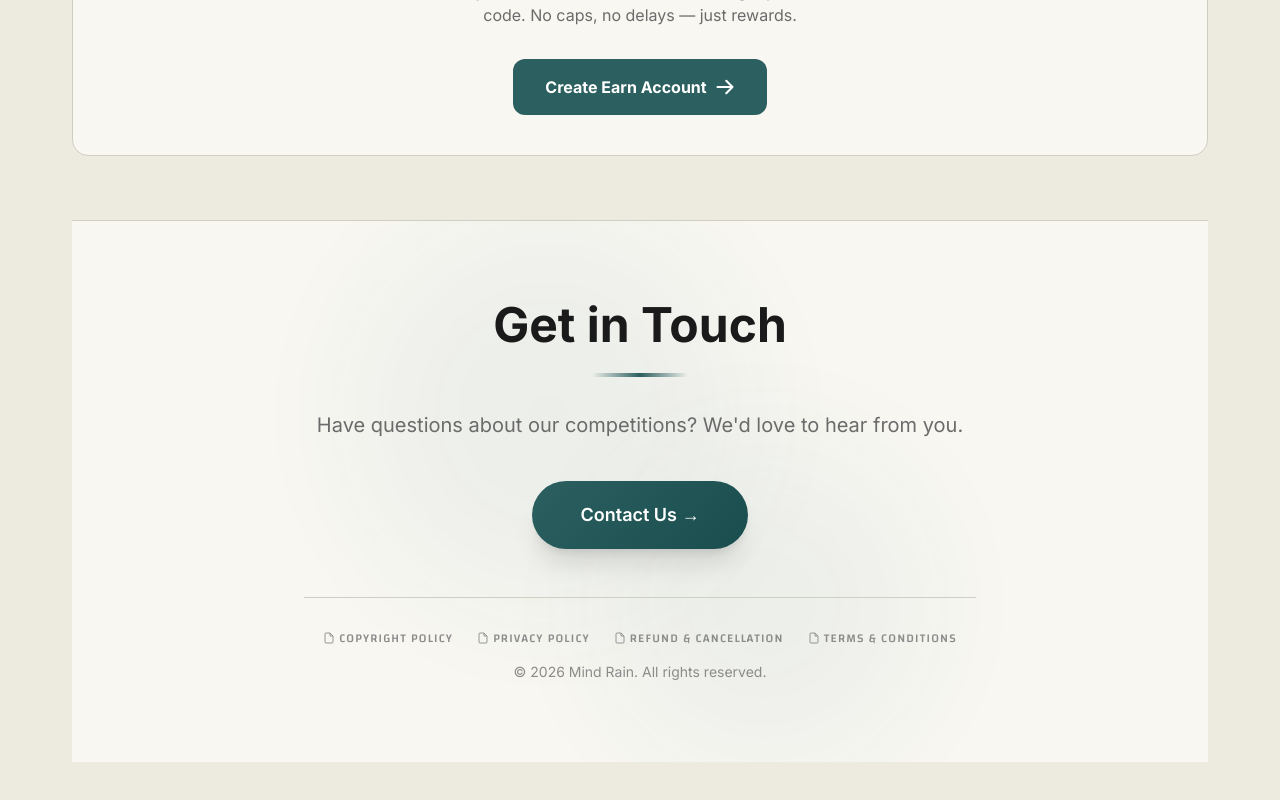
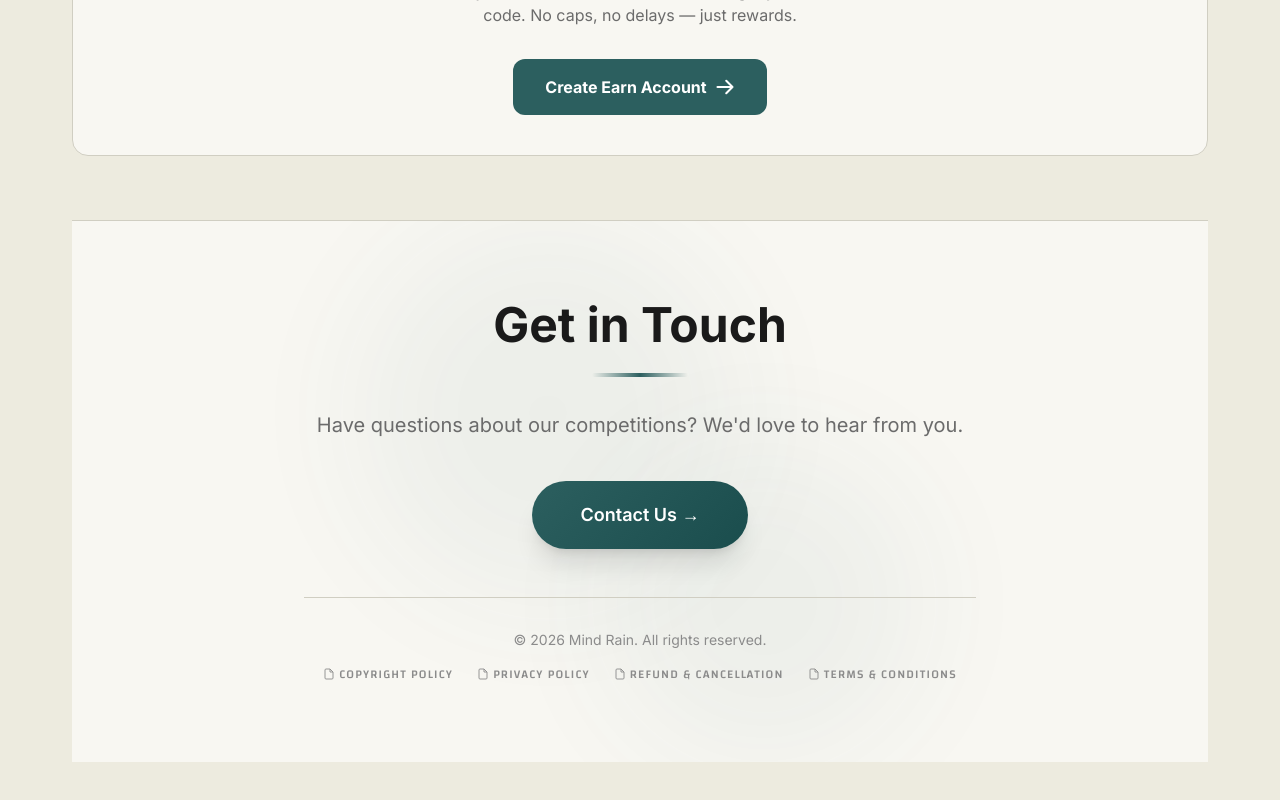
Before and after one commit to rd6260/mindrain, a Next.js app: page /earn in a window 1280 px wide. Shown: the part 2084-2884 px from the top of the page. Built offline with nearby package versions, Linux system fonts and the light colour scheme; no server answers.

Commit message:
tailwind hover

```diff
--- a/app/components/Footer.tsx
+++ b/app/components/Footer.tsx
@@ -67,7 +67,7 @@ export default function Footer() {
             you.
           </p>
           <a
-            href="/contactUs"
+            href="mailto:support@mindrain.org"
             className="inline-block px-12 py-5 rounded-full text-white font-semibold text-lg transition-all duration-300 hover:scale-105 shadow-xl hover:shadow-2xl"
             style={{
               background: `linear-gradient(135deg, ${colors.accent}, ${colors.accentHover})`,
@@ -81,23 +81,23 @@ export default function Footer() {
             className="mt-12 pt-8 border-t"
             style={{ borderColor: colors.border }}
           >
+            <p className="text-sm" style={{ color: colors.textLight }}>
+              © 2026 Mind Rain. All rights reserved.
+            </p>
 
             {/* Policy links */}
-            <div className="flex flex-wrap justify-center gap-x-6 gap-y-2">
+            <div className="mt-4 flex flex-wrap justify-center gap-x-6 gap-y-2">
+              <style>{`
+                .footer-policy-link { color: ${colors.textLight}; }
+                .footer-policy-link:hover { color: ${colors.accent}; }
+              `}</style>
               {POLICY_DOCUMENTS.map((doc) => (
                 <a
                   key={doc.url}
                   href={doc.url}
                   target="_blank"
                   rel="noopener noreferrer"
-                  className={`${changa.className} inline-flex items-center gap-1 text-xs uppercase tracking-widest transition-colors hover:underline underline-offset-2`}
-                  style={{ color: colors.textLight }}
-                  onMouseEnter={(e) =>
-                    (e.currentTarget.style.color = colors.accent)
-                  }
-                  onMouseLeave={(e) =>
-                    (e.currentTarget.style.color = colors.textLight)
-                  }
+                  className={`footer-policy-link ${changa.className} inline-flex items-center gap-1 text-xs uppercase tracking-widest transition-colors hover:underline underline-offset-2`}
                 >
                   <svg
                     xmlns="http://www.w3.org/2000/svg"
@@ -114,10 +114,6 @@ export default function Footer() {
                 </a>
               ))}
             </div>
-
-            <p className="text-sm mt-4" style={{ color: colors.textLight }}>
-              © 2026 Mind Rain. All rights reserved.
-            </p>
           </div>
         </div>
       </div>
```
